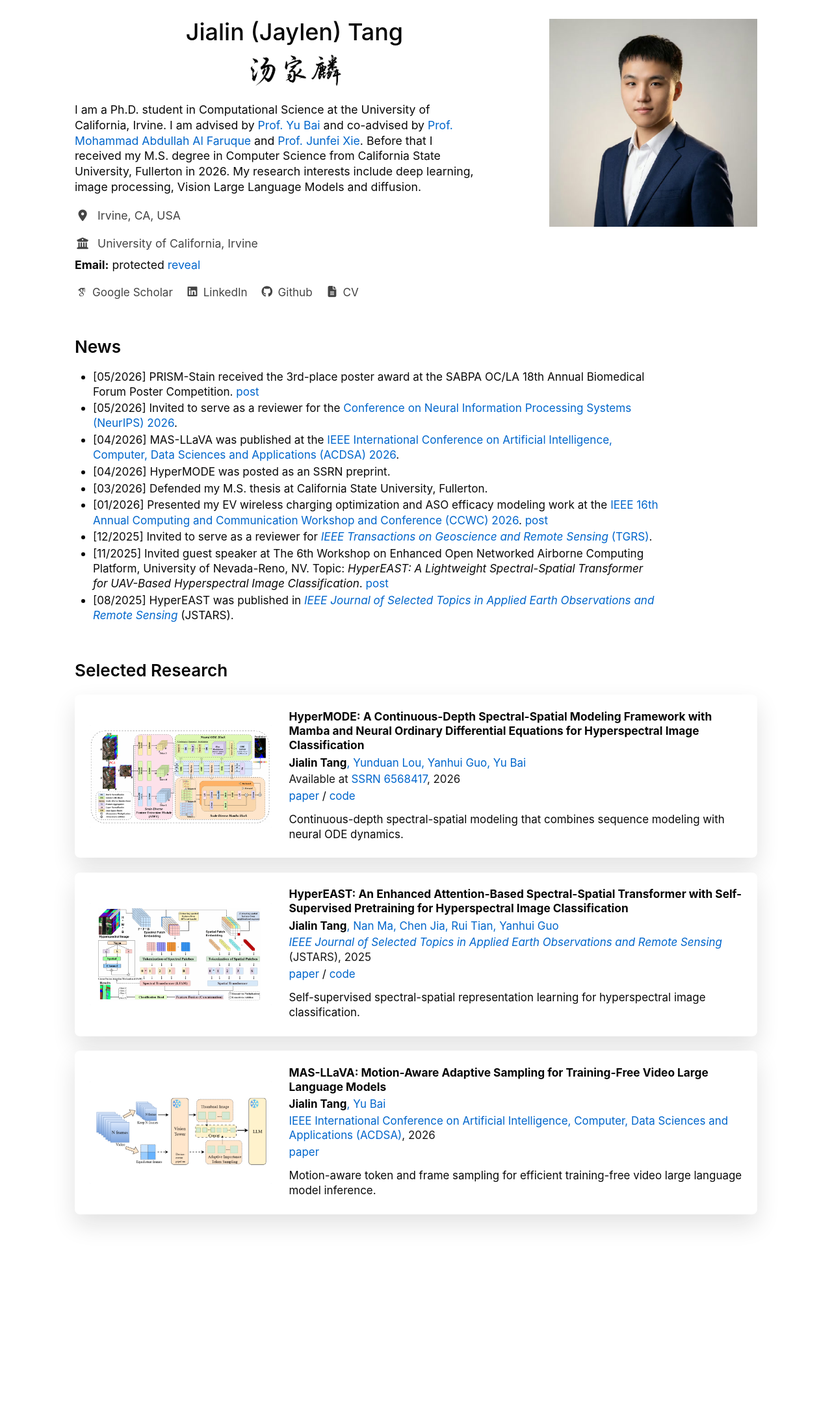
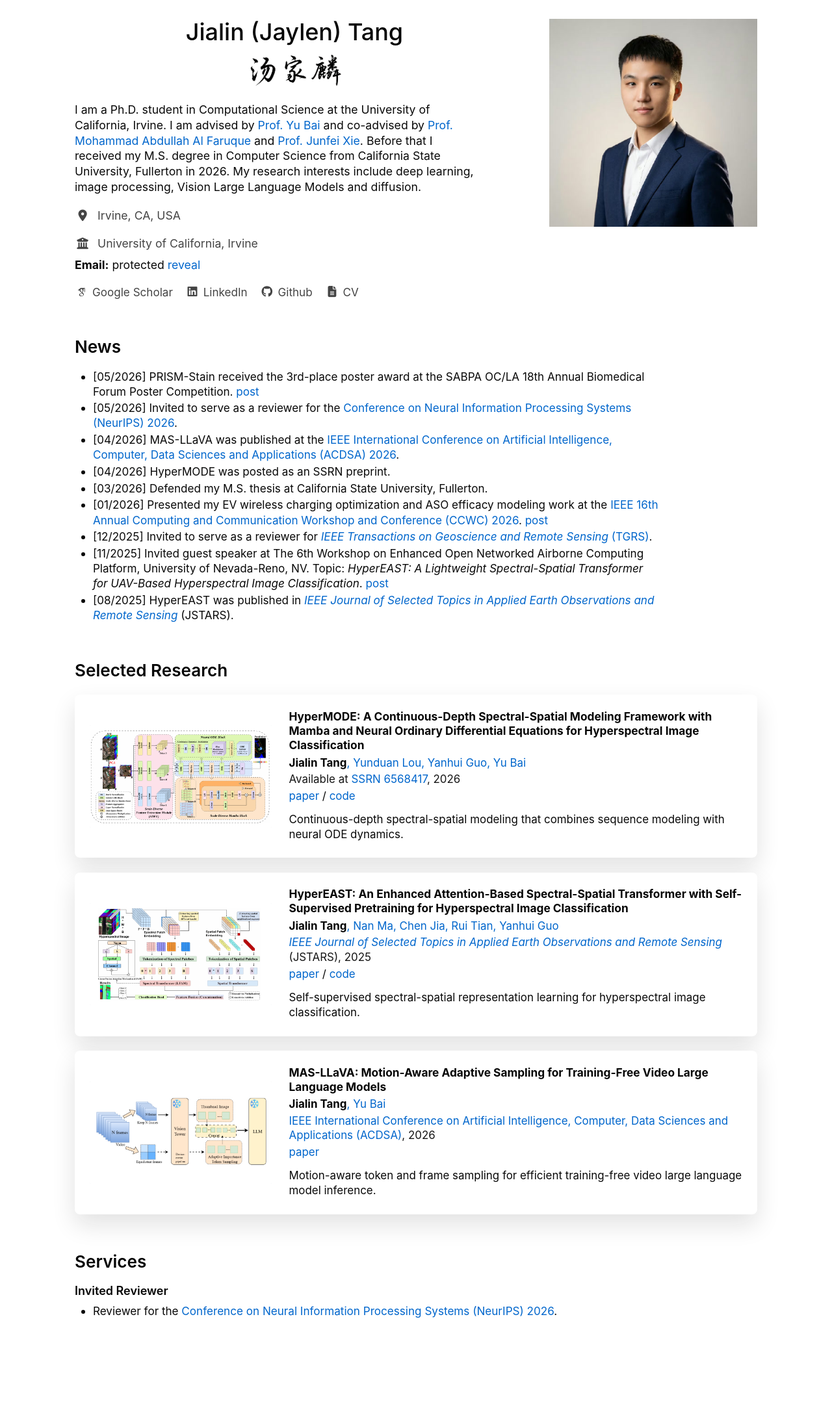
Before and after one commit to JaylenTang/jaylentang.github.io, a Jekyll site: the page built from _pages/about.md, in a window 1280 px wide. Shown: the whole page at 65% size. Built offline with Jekyll 4.4.1, drawn with Linux system fonts in a browser that asks for light colours; some web fonts are replaced; before the commit the page ends 2026 px from its top, so only the background shows below that.

Commit message:
Add services sections

```diff
--- a/_pages/about.md
+++ b/_pages/about.md
@@ -103,6 +103,16 @@ redirect_from:
     </article>
 
   </section>
+
+  <section class="roger-section">
+    <h2>Services</h2>
+    <div class="roger-service-group">
+      <h3>Invited Reviewer</h3>
+      <ul class="roger-services">
+        <li>Reviewer for the <a href="https://neurips.cc/">Conference on Neural Information Processing Systems (NeurIPS) 2026</a>.</li>
+      </ul>
+    </div>
+  </section>
 </main>
 
 <div class="research-zoom" data-research-zoom hidden role="dialog" aria-modal="true" aria-label="Research figure preview">
--- a/assets/css/main.scss
+++ b/assets/css/main.scss
@@ -242,6 +242,26 @@
   font-size: 0.95rem;
 }
 
+.roger-service-group h3 {
+  margin: 0 0 0.45rem;
+  color: #050505;
+  font-size: 1rem;
+  font-weight: 600;
+  line-height: 1.25;
+}
+
+.roger-services {
+  max-width: 900px;
+  padding-left: 1.55rem;
+  margin: 0;
+}
+
+.roger-services li {
+  margin: 0.15rem 0;
+  color: #080808;
+  font-size: 0.95rem;
+}
+
 .roger-research-summary {
   max-width: 890px;
   margin: 0 0 2.2rem;
```
Also changed, not shown: _pages/cv.md (+8 -0 lines).
